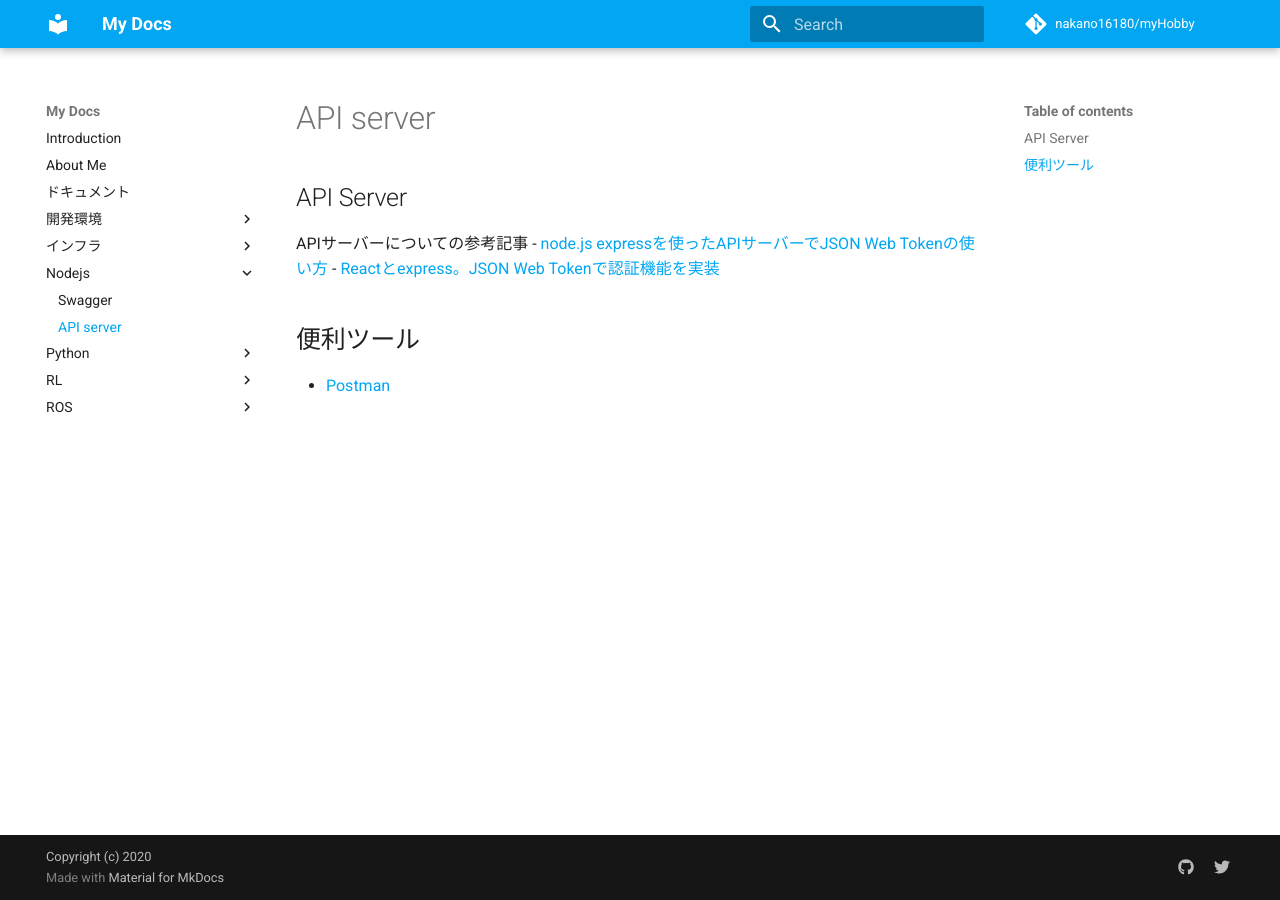
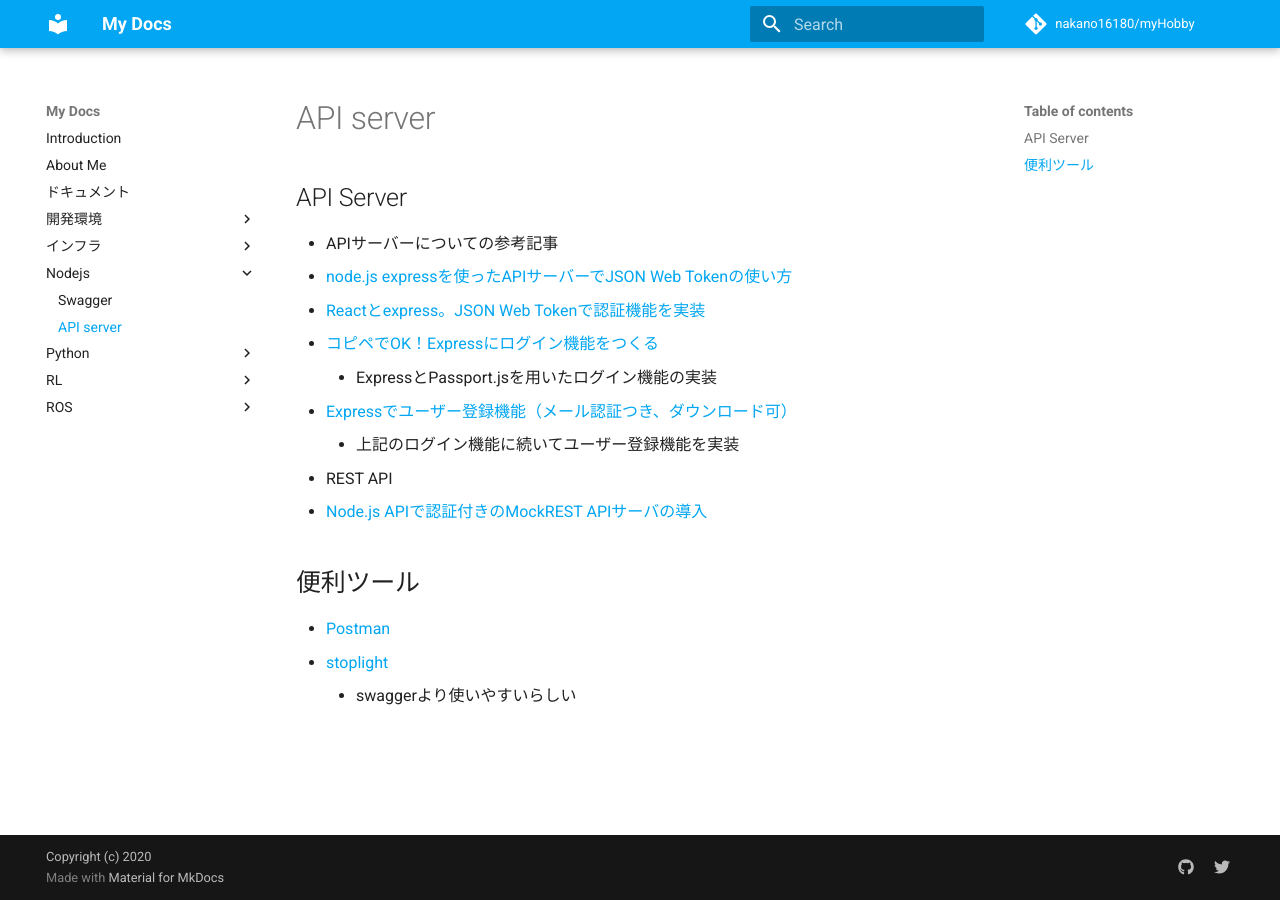
Before and after one commit to nakano16180/myHobby, an MkDocs documentation site: the page built from docs/Nodejs/API.md, in a window 1280 px wide. Built offline with MkDocs 1.6.1 and Material for MkDocs 9.7.7, drawn with Linux system fonts in a browser that asks for light colours; comment, search, counter and statistics services are not loaded.

Commit message:
update nodejs

```diff
--- a/docs/Nodejs/API.md
+++ b/docs/Nodejs/API.md
@@ -1,7 +1,15 @@
 ## API Server
-APIサーバーについての参考記事
-- [node.js expressを使ったAPIサーバーでJSON Web Tokenの使い方](https://weblion303.net/1215/)
-- [Reactとexpress。JSON Web Tokenで認証機能を実装](https://weblion303.net/1225/)
+- APIサーバーについての参考記事
+  - [node.js expressを使ったAPIサーバーでJSON Web Tokenの使い方](https://weblion303.net/1215/)
+  - [Reactとexpress。JSON Web Tokenで認証機能を実装](https://weblion303.net/1225/)
+  - [コピペでOK！Expressにログイン機能をつくる](https://blog.capilano-fw.com/?p=5655)
+    - ExpressとPassport.jsを用いたログイン機能の実装
+  - [Expressでユーザー登録機能（メール認証つき、ダウンロード可）](https://blog.capilano-fw.com/?p=5893)
+    - 上記のログイン機能に続いてユーザー登録機能を実装
+- REST API
+  - [Node.js APIで認証付きのMockREST APIサーバの導入](https://qiita.com/oz4you/items/3f3223048bd2109de47b)
 
 ## 便利ツール
-- [Postman](https://www.webprofessional.jp/master-api-workflow-postman/)
+  - [Postman](https://www.webprofessional.jp/master-api-workflow-postman/)
+  - [stoplight](https://stoplight.io/)
+    - swaggerより使いやすいらしい
```
Also changed, not shown: docs/Nodejs/swagger.md (+6 -8 lines).
